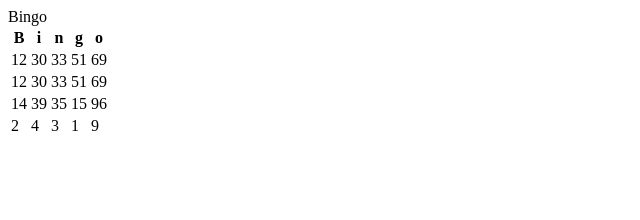
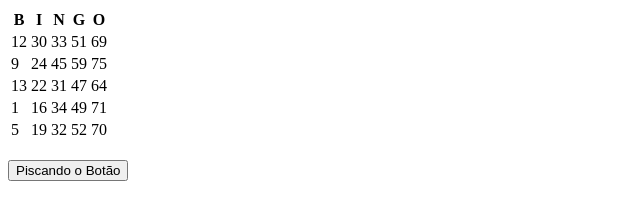
Before and after one commit to maskzin69/IW2A, a plain HTML site: page atividade2/cartela.html in a window 1280 px wide. Shown: the whole page, without its empty margins (0-640 px from the left). Drawn offline with Linux system fonts and the light colour scheme.

Commit message:
Update cartela.html

```diff
--- a/atividade2/cartela.html
+++ b/atividade2/cartela.html
@@ -1,59 +1,93 @@
 <!DOCTYPE html>
-<html lang="en">
+<html lang="pt-br">
 <head>
     <meta charset="UTF-8">
     <meta name="viewport" content="width=device-width, initial-scale=1.0">
-    <link href="cartela.ss" rel="stylesheet"
-    <title> Bingo </title>
+    <title>Bingo</title>
+    <link href="bingo.css" rel="stylesheet" />
 </head>
 <body>
-
-    <table class="tb">
+  <table class="tabela" >
     <thead>
         <tr>
             <th>B</th>
-                <th>i</th>
-                <th>n</th>
-                <th>g</th>
-                <th>o</th>
+            <th>I</th>
+            <th>N</th>
+            <th>G</th>
+            <th>O</th>
         </tr>
     </thead>
     <tbody>
         <tr>
-                <td> 12 </td>
-                <td> 30 </td>
-                <td> 33 </td>
-                <td> 51 </td>
-                <td> 69 </td>
-
+          <td id="b1" onclick="MarcarCartela(this)" >12</td><!--B-->
+          <td id="i1">30</td><!--I-->
+          <td id="n1">33</td><!--N-->
+          <td id="g1">51</td><!--G-->
+          <td id="o1">69</td><!--O-->
         </tr>
         <tr>
-                <td> 12 </td>
-                <td> 30 </td>
-                <td> 33 </td>
-                <td> 51 </td>
-                <td> 69 </td>
-
+          <td id="b2">9</td> <!--B-->
+          <td id="i2">24</td><!--I-->
+          <td id="n2">45</td><!--N-->
+          <td id="g2">59</td><!--G-->
+          <td id="o2">75</td><!--O-->
         </tr>
         <tr>
-                <td> 14 </td>
-                <td> 39 </td>
-                <td> 35 </td>
-                <td> 15 </td>
-                <td> 96 </td>
-
+          <td id="b3">13</td><!--B-->
+          <td id="i3">22</td><!--I-->
+          <td id="n3">31</td><!--N-->
+          <td id="g3">47</td><!--G-->
+          <td id="o3">64</td><!--O-->
         </tr>
         <tr>
-                <td> 2 </td>
-                <td> 4 </td>
-                <td> 3 </td>
-                <td> 1 </td>
-                <td> 9 </td>
-
+          <td id="b4">1</td><!--B-->
+          <td id="i4">16</td><!--I-->
+          <td id="n4">34</td><!--N-->
+          <td id="g4">49</td><!--G-->
+          <td id="o4">71</td><!--O-->
         </tr>
-
+        <tr>
+          <td id="b5">5</td><!--B-->
+          <td id="i5">19</td><!--I-->
+          <td id="n5">32</td><!--N-->
+          <td id="g5">52</td><!--G-->
+          <td id="o5">70</td><!--O-->
+        </tr>
     </tbody>
   </table>
 
+  <br />
+
+  <button id="botao" onclick="Piscar()" >
+    Piscando o Botão
+  </button>
+  <script>
+    function Piscar()
+    {
+      var botao = document.getElementById("botao");
+      if(botao.style.backgroundColor == 'red')
+      {
+        botao.style.backgroundColor = 'blue';
+      }else{
+        botao.style.backgroundColor = 'red';
+      }
+    }
+
+    function MarcarCartela(td)
+    {
+      if(td.style.backgroundColor != 'black')
+      {
+        td.style.backgroundColor = 'black';
+        td.style.color = "white";
+      }else{
+        td.style.backgroundColor = '';
+        td.style.color = "black";
+      }
+
+    }
+
+  </script>
+
+
 </body>
 </html>
```
Lines whose indentation alone changed are shown as unchanged.
